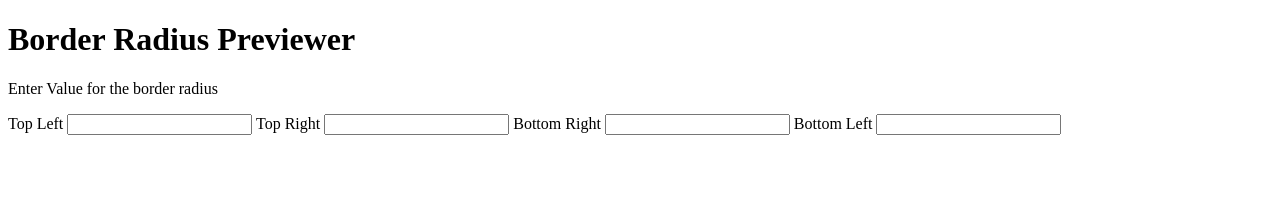
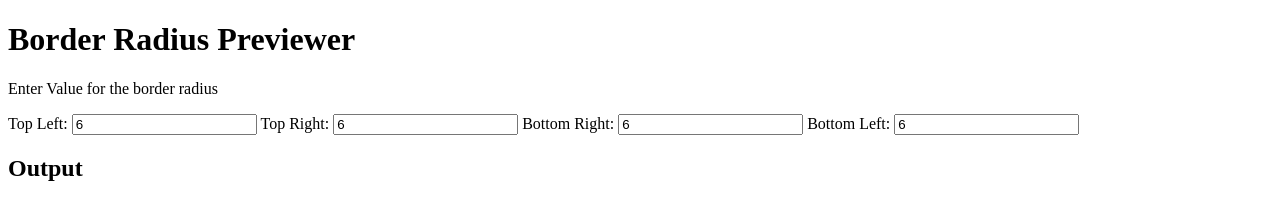
Before and after one commit to Ibnballo1/border-radius-previewer, a plain HTML site: page index.html in a window 1280 px wide. Drawn offline with Linux system fonts and the light colour scheme.

Commit message:
Add default value for each input

```diff
--- a/index.html
+++ b/index.html
@@ -4,6 +4,7 @@
     <meta charset="UTF-8">
     <meta http-equiv="X-UA-Compatible" content="IE=edge">
     <meta name="viewport" content="width=device-width, initial-scale=1.0">
+    <link rel="stylesheet" href="index.css">
     <title>Border Radius Previewer</title>
 </head>
 <body>
@@ -12,17 +13,26 @@
         <section class="section" id="section">
             <div class="inputs" id="inputs">
                 <p>Enter Value for the border radius</p>
-                <label for="topleft">Top Left</label>
-                <input type="text" class="topleft" id="topleft">
-                <label for="topright">Top Right</label>
-                <input type="text" class="topright" id="topright">
-                <label for="bottomright">Bottom Right</label>
-                <input type="text" class="bottomright" id="bottomright">
-                <label for="bottomleft">Bottom Left</label>
-                <input type="text" class="bottomleft" id="bottomleft">
+                <label for="topleft">
+                    Top Left:
+                    <input type="text" value="6" class="topleft" id="topleft">
+                </label>
+                <label for="topright">
+                    Top Right:
+                    <input type="text" value="6" class="topright" id="topright">
+                </label>
+                <label for="bottomright">
+                    Bottom Right:
+                    <input type="text" value="6" class="bottomright" id="bottomright">
+                </label>
+                <label for="bottomleft">
+                    Bottom Left:
+                    <input type="text" value="6" class="bottomleft" id="bottomleft">
+                </label>
             </div>
             <div class="outputs" id="outputs">
-
+                <h2 class="output">Output</h2>
+                <div class="box-container" id="box"></div>
             </div>
         </section>
     </main>
```
